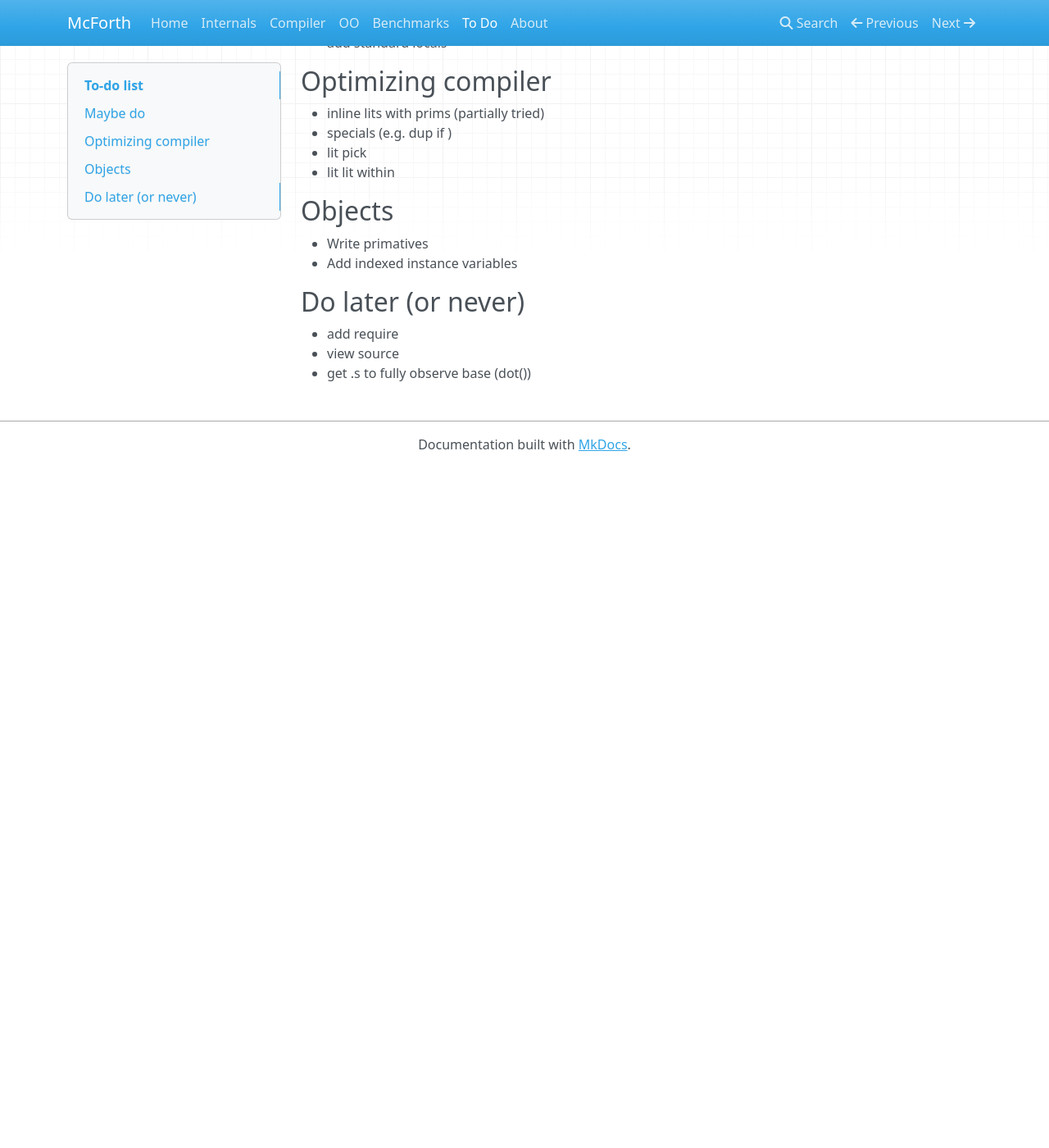
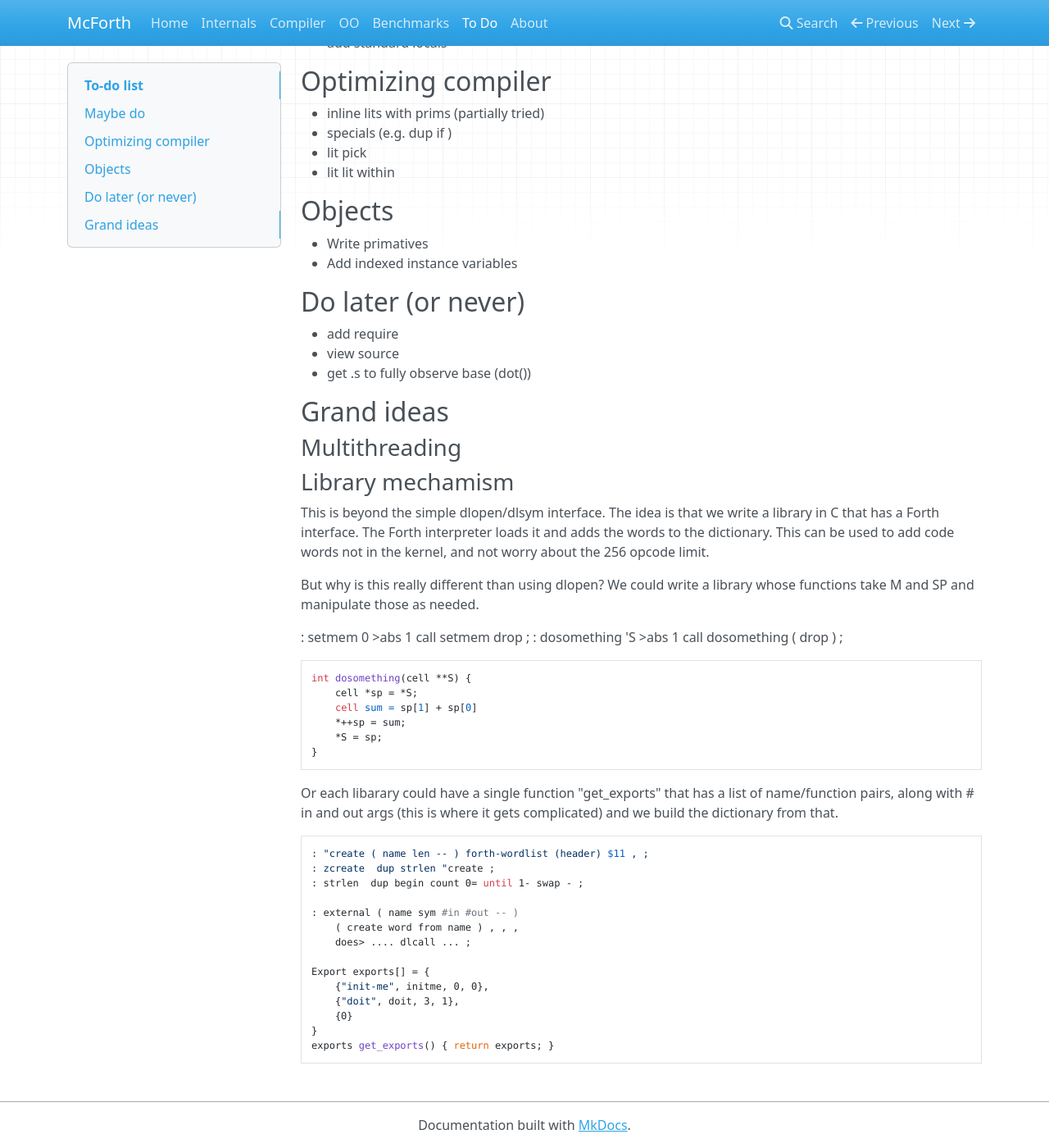
Before and after one commit to amckewan/mcforth, an MkDocs documentation site: the page built from docs/todo.md, in a window 1280 px wide and 1400 px high, scrolled down 253 px. Shown: the whole window at 82% size. Built offline with MkDocs 1.6.1, drawn with Linux system fonts in a browser that asks for light colours; nearby versions of some CDN libraries; before the commit the page ends 900 px from its top, so only the background shows below that.

```diff
--- a/docs/todo.md
+++ b/docs/todo.md
@@ -26,3 +26,46 @@
 * add require
 * view source
 * get .s to fully observe base (dot())
+
+## Grand ideas
+
+### Multithreading
+
+### Library mechamism
+
+This is beyond the simple dlopen/dlsym interface. The idea is that
+we write a library in C that has a Forth interface. The Forth interpreter
+loads it and adds the words to the dictionary. This can be used to
+add code words not in the kernel, and not worry about the 256 opcode limit.
+
+But why is this really different than using dlopen? We could write
+a library whose functions take M and SP and manipulate those as needed.
+
+: setmem  0 >abs 1 call setmem drop ;
+: dosomething  'S >abs 1 call dosomething ( drop ) ;
+
+    int dosomething(cell **S) {
+        cell *sp = *S;
+        cell sum = sp[1] + sp[0]
+        *++sp = sum;
+        *S = sp;
+    }
+
+Or each libarary could have a single function "get_exports" that
+has a list of name/function pairs, along with # in and out args
+(this is where it gets complicated) and we build the dictionary from that.
+
+    : "create ( name len -- ) forth-wordlist (header) $11 , ;
+    : zcreate  dup strlen "create ;
+    : strlen  dup begin count 0= until 1- swap - ;
+
+    : external ( name sym #in #out -- )
+        ( create word from name ) , , ,
+        does> .... dlcall ... ;
+
+    Export exports[] = {
+        {"init-me", initme, 0, 0},
+        {"doit", doit, 3, 1},
+        {0}
+    }
+    exports get_exports() { return exports; }
```
Also changed, not shown: 5 other files.
